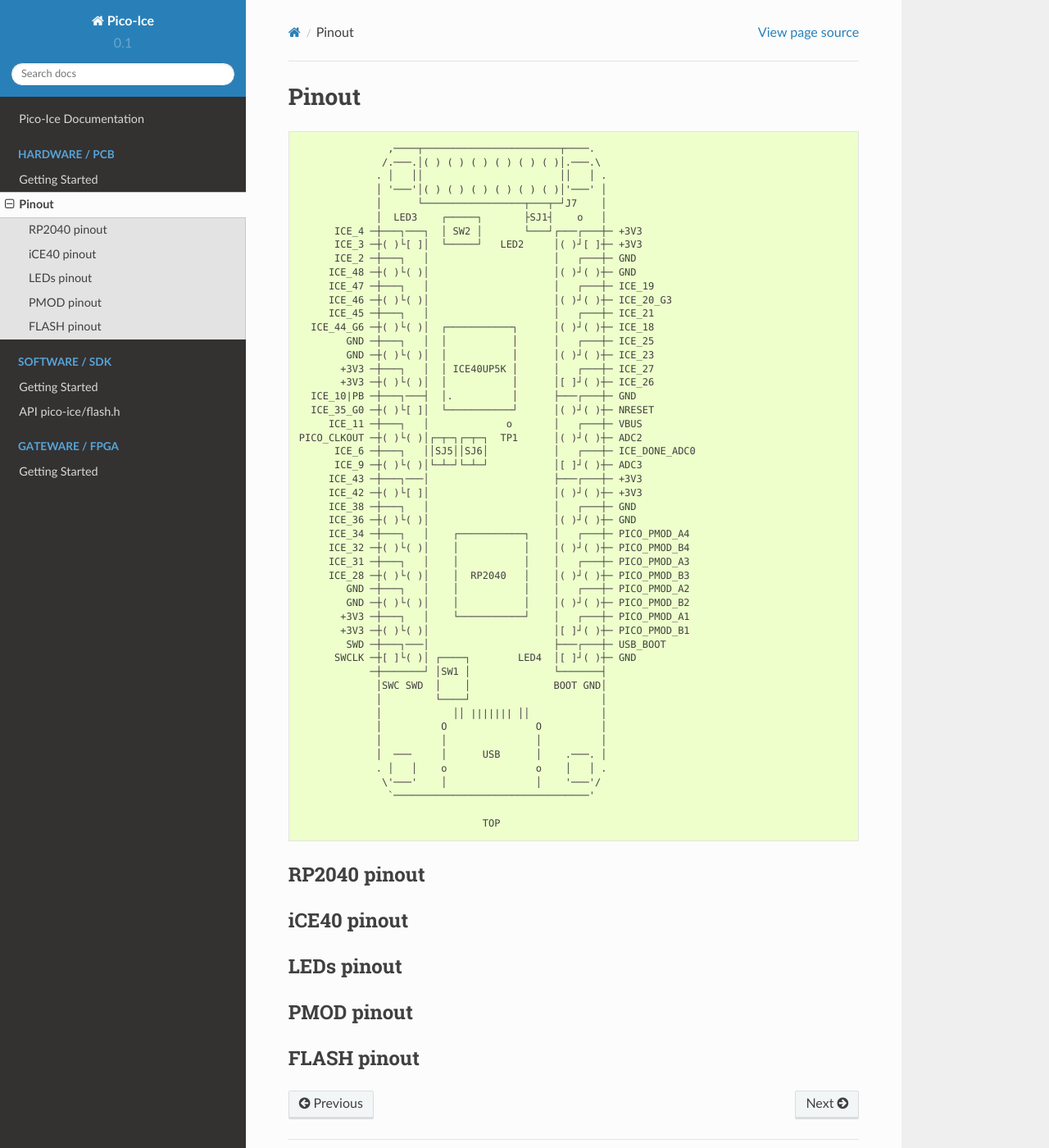
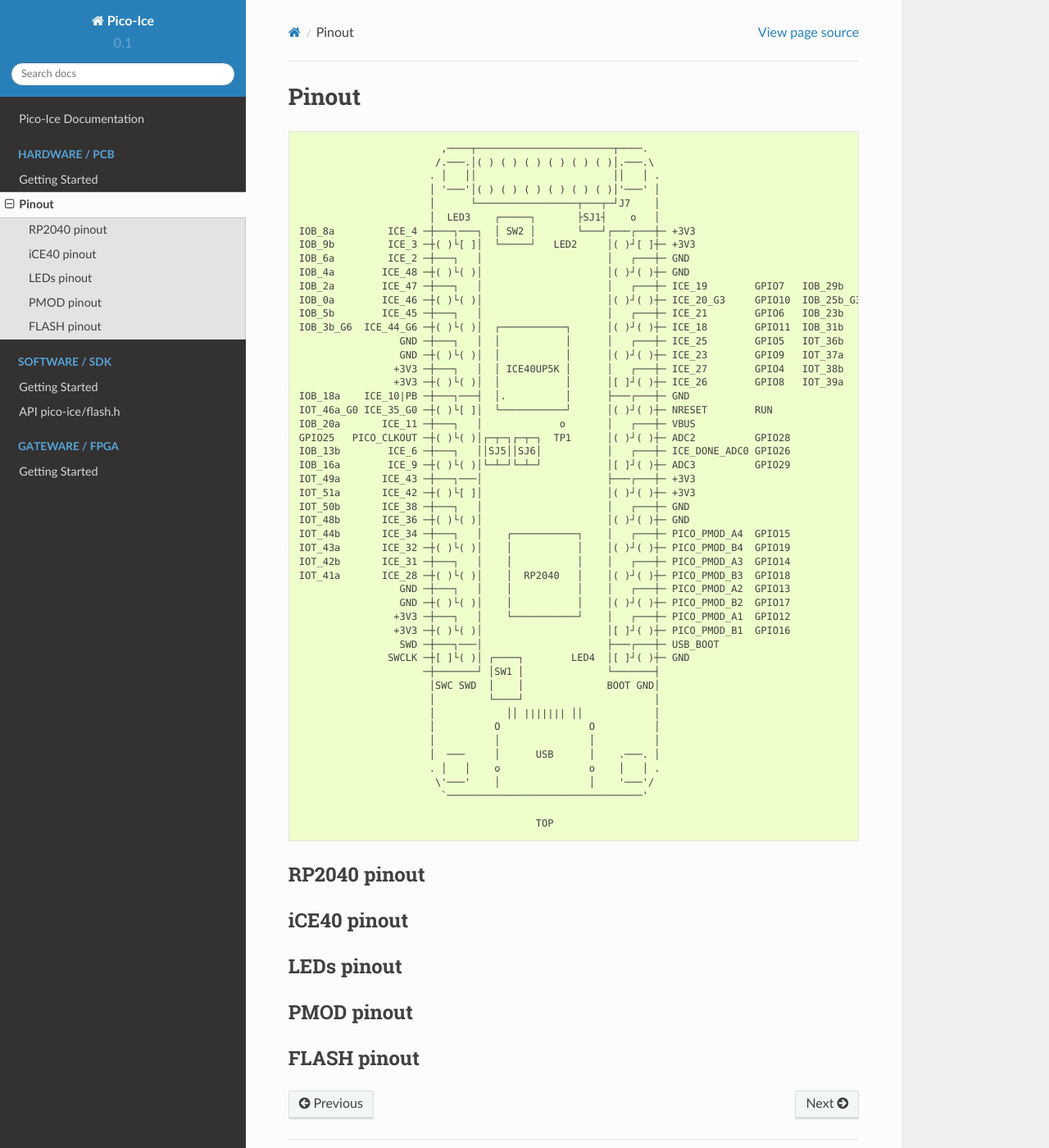
Before and after one commit to tinyvision-ai-inc/pico-ice, a Sphinx documentation site: the page built from Docs/source/hardware/pinout.rst, in a window 1280 px wide and 1400 px high. Shown: the whole window at 82% size. Built offline with Sphinx 7.4.7 and the Read the Docs theme 2.0.0, drawn with Linux system fonts in a browser that asks for light colours.

Commit message:
Docs: document the board pinout from the schematic

```diff
--- a/Docs/source/hardware/pinout.rst
+++ b/Docs/source/hardware/pinout.rst
@@ -4,56 +4,56 @@
 
 .. code-block::
 
-                         ,────┬───────────────────────┬────.
-                        /.───.│( ) ( ) ( ) ( ) ( ) ( )│.───.\
-                       . │   ││                       ││   │ .
-                       │ '───'│( ) ( ) ( ) ( ) ( ) ( )│'───' │
-                       │      └─────────────────┬───┬─┘J7    │
-                       │  LED3    ┌─────┐       ├SJ1┤    o   │
-                ICE_4 ─┼───┐───┐  │ SW2 │       └───┘┌───┌───┼─ +3V3
-                ICE_3 ─┼( )└[ ]│  └─────┘   LED2     │( )┘[ ]┼─ +3V3
-                ICE_2 ─┼───┐   │                     │   ┌───┼─ GND
-               ICE_48 ─┼( )└( )│                     │( )┘( )┼─ GND
-               ICE_47 ─┼───┐   │                     │   ┌───┼─ ICE_19
-               ICE_46 ─┼( )└( )│                     │( )┘( )┼─ ICE_20_G3
-               ICE_45 ─┼───┐   │                     │   ┌───┼─ ICE_21
-            ICE_44_G6 ─┼( )└( )│  ┌───────────┐      │( )┘( )┼─ ICE_18
-                  GND ─┼───┐   │  │           │      │   ┌───┼─ ICE_25
-                  GND ─┼( )└( )│  │           │      │( )┘( )┼─ ICE_23
-                 +3V3 ─┼───┐   │  │ ICE40UP5K │      │   ┌───┼─ ICE_27
-                 +3V3 ─┼( )└( )│  │           │      │[ ]┘( )┼─ ICE_26
-            ICE_10|PB ─┼───┐───┤  │.          │      ├───┌───┼─ GND
-            ICE_35_G0 ─┼( )└[ ]│  └───────────┘      │( )┘( )┼─ NRESET
-               ICE_11 ─┼───┐   │             o       │   ┌───┼─ VBUS
-          PICO_CLKOUT ─┼( )└( )│┌─┬─┐┌─┬─┐  TP1      │( )┘( )┼─ ADC2
-                ICE_6 ─┼───┐   ││SJ5││SJ6│           │   ┌───┼─ ICE_DONE_ADC0
-                ICE_9 ─┼( )└( )│└─┴─┘└─┴─┘           │[ ]┘( )┼─ ADC3
-               ICE_43 ─┼───┐───│                     ├───┌───┼─ +3V3
-               ICE_42 ─┼( )└[ ]│                     │( )┘( )┼─ +3V3
-               ICE_38 ─┼───┐   │                     │   ┌───┼─ GND
-               ICE_36 ─┼( )└( )│                     │( )┘( )┼─ GND
-               ICE_34 ─┼───┐   │    ┌───────────┐    │   ┌───┼─ PICO_PMOD_A4
-               ICE_32 ─┼( )└( )│    │           │    │( )┘( )┼─ PICO_PMOD_B4
-               ICE_31 ─┼───┐   │    │           │    │   ┌───┼─ PICO_PMOD_A3
-               ICE_28 ─┼( )└( )│    │  RP2040   │    │( )┘( )┼─ PICO_PMOD_B3
-                  GND ─┼───┐   │    │           │    │   ┌───┼─ PICO_PMOD_A2
-                  GND ─┼( )└( )│    │           │    │( )┘( )┼─ PICO_PMOD_B2
-                 +3V3 ─┼───┐   │    └───────────┘    │   ┌───┼─ PICO_PMOD_A1
-                 +3V3 ─┼( )└( )│                     │[ ]┘( )┼─ PICO_PMOD_B1
-                  SWD ─┼───┐───│                     ├───┌───┼─ USB_BOOT
-                SWCLK ─┼[ ]└( )│ ┌────┐        LED4  │[ ]┘( )┼─ GND
-                      ─┼───────┘ │SW1 │              └───────┤
-                       │SWC SWD  │    │              BOOT GND│
-                       │         └────┘                      │
-                       │            ││ ||||||| ││            │
-                       │          O               O          │
-                       │          │               │          │
-                       │  ───     │      USB      │    .───. │
-                       . │   │    o               o    │   │ .
-                        \'───'    │               │    '───'/
-                         `─────────────────────────────────'
+                           ,────┬───────────────────────┬────.
+                          /.───.│( ) ( ) ( ) ( ) ( ) ( )│.───.\
+                         . │   ││                       ││   │ .
+                         │ '───'│( ) ( ) ( ) ( ) ( ) ( )│'───' │
+                         │      └─────────────────┬───┬─┘J7    │
+                         │  LED3    ┌─────┐       ├SJ1┤    o   │
+   IOB_8a         ICE_4 ─┼───┐───┐  │ SW2 │       └───┘┌───┌───┼─ +3V3
+   IOB_9b         ICE_3 ─┼( )└[ ]│  └─────┘   LED2     │( )┘[ ]┼─ +3V3
+   IOB_6a         ICE_2 ─┼───┐   │                     │   ┌───┼─ GND
+   IOB_4a        ICE_48 ─┼( )└( )│                     │( )┘( )┼─ GND
+   IOB_2a        ICE_47 ─┼───┐   │                     │   ┌───┼─ ICE_19        GPIO7   IOB_29b
+   IOB_0a        ICE_46 ─┼( )└( )│                     │( )┘( )┼─ ICE_20_G3     GPIO10  IOB_25b_G3
+   IOB_5b        ICE_45 ─┼───┐   │                     │   ┌───┼─ ICE_21        GPIO6   IOB_23b
+   IOB_3b_G6  ICE_44_G6 ─┼( )└( )│  ┌───────────┐      │( )┘( )┼─ ICE_18        GPIO11  IOB_31b
+                    GND ─┼───┐   │  │           │      │   ┌───┼─ ICE_25        GPIO5   IOT_36b
+                    GND ─┼( )└( )│  │           │      │( )┘( )┼─ ICE_23        GPIO9   IOT_37a
+                   +3V3 ─┼───┐   │  │ ICE40UP5K │      │   ┌───┼─ ICE_27        GPIO4   IOT_38b
+                   +3V3 ─┼( )└( )│  │           │      │[ ]┘( )┼─ ICE_26        GPIO8   IOT_39a
+   IOB_18a    ICE_10|PB ─┼───┐───┤  │.          │      ├───┌───┼─ GND
+   IOT_46a_G0 ICE_35_G0 ─┼( )└[ ]│  └───────────┘      │( )┘( )┼─ NRESET        RUN
+   IOB_20a       ICE_11 ─┼───┐   │             o       │   ┌───┼─ VBUS
+   GPIO25   PICO_CLKOUT ─┼( )└( )│┌─┬─┐┌─┬─┐  TP1      │( )┘( )┼─ ADC2          GPIO28
+   IOB_13b        ICE_6 ─┼───┐   ││SJ5││SJ6│           │   ┌───┼─ ICE_DONE_ADC0 GPIO26
+   IOB_16a        ICE_9 ─┼( )└( )│└─┴─┘└─┴─┘           │[ ]┘( )┼─ ADC3          GPIO29
+   IOT_49a       ICE_43 ─┼───┐───│                     ├───┌───┼─ +3V3
+   IOT_51a       ICE_42 ─┼( )└[ ]│                     │( )┘( )┼─ +3V3
+   IOT_50b       ICE_38 ─┼───┐   │                     │   ┌───┼─ GND
+   IOT_48b       ICE_36 ─┼( )└( )│                     │( )┘( )┼─ GND
+   IOT_44b       ICE_34 ─┼───┐   │    ┌───────────┐    │   ┌───┼─ PICO_PMOD_A4  GPIO15
+   IOT_43a       ICE_32 ─┼( )└( )│    │           │    │( )┘( )┼─ PICO_PMOD_B4  GPIO19
+   IOT_42b       ICE_31 ─┼───┐   │    │           │    │   ┌───┼─ PICO_PMOD_A3  GPIO14
+   IOT_41a       ICE_28 ─┼( )└( )│    │  RP2040   │    │( )┘( )┼─ PICO_PMOD_B3  GPIO18
+                    GND ─┼───┐   │    │           │    │   ┌───┼─ PICO_PMOD_A2  GPIO13
+                    GND ─┼( )└( )│    │           │    │( )┘( )┼─ PICO_PMOD_B2  GPIO17
+                   +3V3 ─┼───┐   │    └───────────┘    │   ┌───┼─ PICO_PMOD_A1  GPIO12
+                   +3V3 ─┼( )└( )│                     │[ ]┘( )┼─ PICO_PMOD_B1  GPIO16
+                    SWD ─┼───┐───│                     ├───┌───┼─ USB_BOOT
+                  SWCLK ─┼[ ]└( )│ ┌────┐        LED4  │[ ]┘( )┼─ GND
+                        ─┼───────┘ │SW1 │              └───────┤
+                         │SWC SWD  │    │              BOOT GND│
+                         │         └────┘                      │
+                         │            ││ ||||||| ││            │
+                         │          O               O          │
+                         │          │               │          │
+                         │  ───     │      USB      │    .───. │
+                         . │   │    o               o    │   │ .
+                          \'───'    │               │    '───'/
+                           `─────────────────────────────────'
 
-                                         TOP
+                                           TOP
 
 
 RP2040 pinout
```
